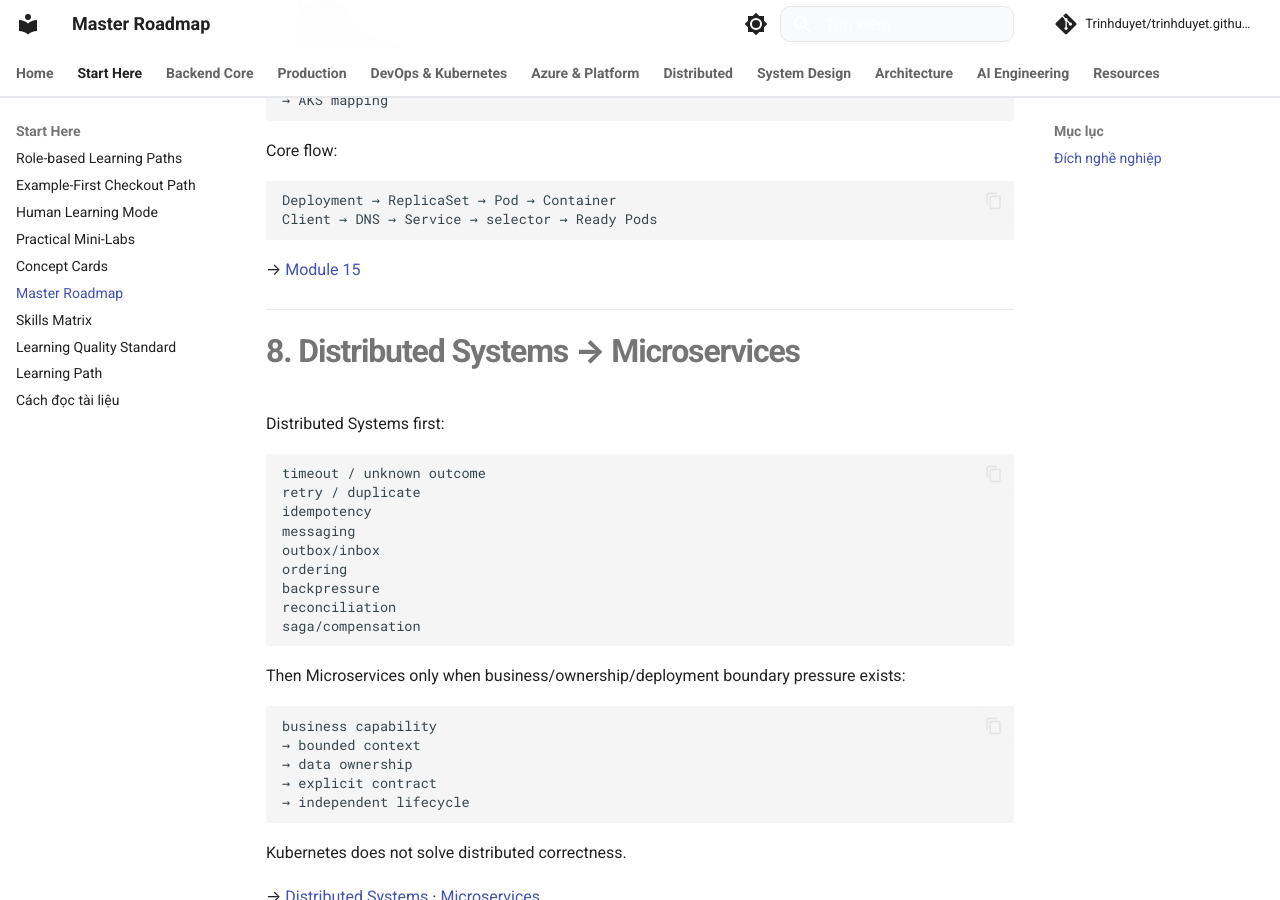
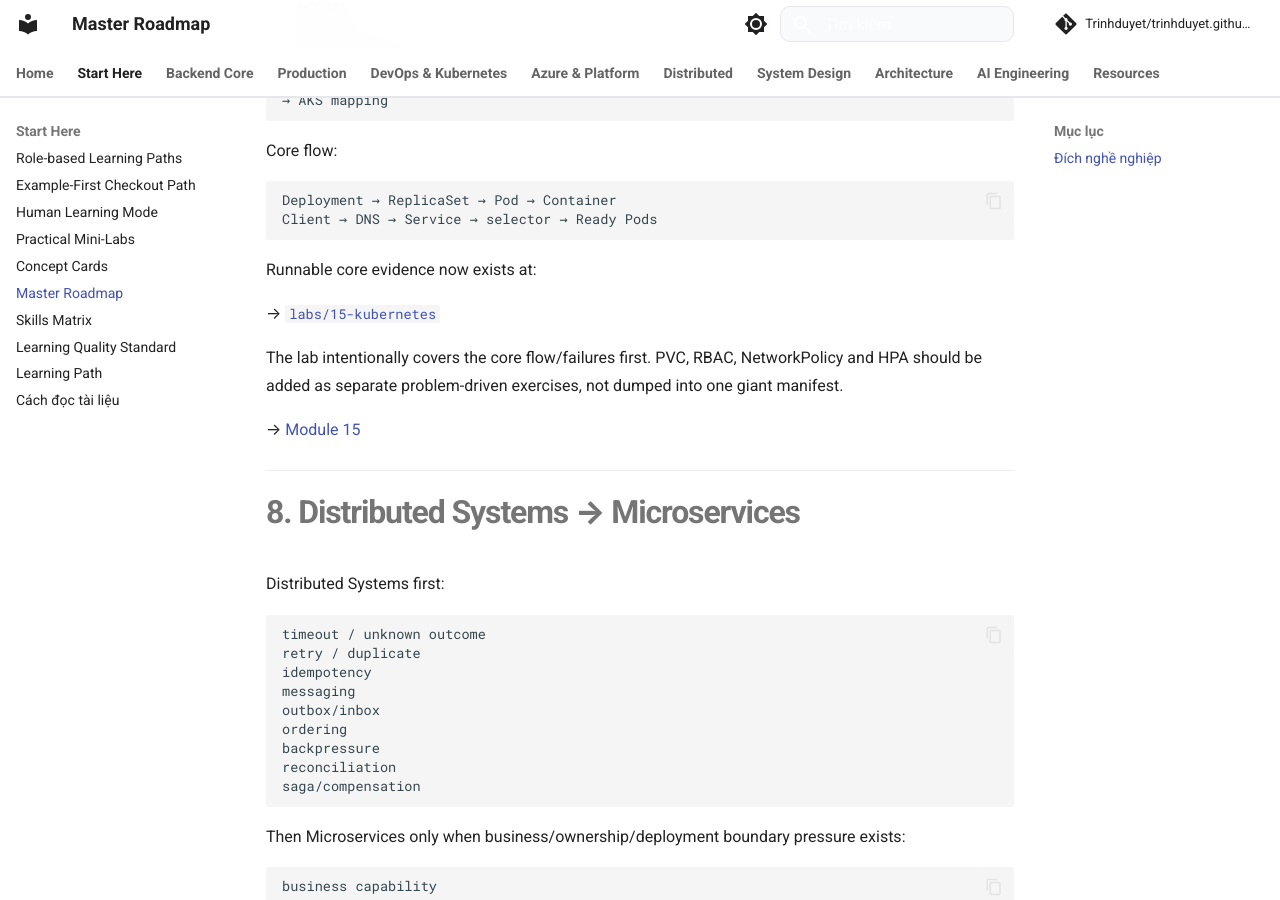
Before and after one commit to Trinhduyet/trinhduyet.github.io, an MkDocs documentation site: the page built from docs/00-roadmap/master-roadmap.md, in a window 1280 px wide and 900 px high, scrolled down 6132 px. Built offline with MkDocs 1.6.1 and Material for MkDocs 9.7.7, drawn with Linux system fonts in a browser that asks for light colours; comment, search, counter and statistics services are not loaded; some of the changed text lies outside the part shown.

Commit message:
docs(roadmap): include Kubernetes core lab in master maturity map

````diff
--- a/docs/00-roadmap/master-roadmap.md
+++ b/docs/00-roadmap/master-roadmap.md
@@ -113,7 +113,7 @@
 | 12 Docker | build/runtime/network/storage/resources/security | Deep/Guided | No |
 | 13 DevOps/IaC | CI/CD, artifact promotion, Terraform, recovery | Deep/Guided | No |
 | 14 Azure | service selection/config/cost/reliability/.NET architecture | Deep handbook | No |
-| 15 Kubernetes | reconciliation, workloads/network/storage/security/debugging/AKS | Deep/Guided | No |
+| 15 Kubernetes | reconciliation, workloads/network/storage/security/debugging/AKS | Deep/Guided | **Yes — core** |
 | 17 Distributed Systems | partial failure, idempotency, messaging, outbox/saga/backpressure | Deep/Guided | No |
 | 18 Microservices Architecture | boundaries, data ownership, saga, deployment/migration | Deep/Guided | No |
 | 19 AI Engineering | models/tools/RAG/eval/security/operations | Deep/Guided | No |
@@ -258,6 +258,12 @@
 Client → DNS → Service → selector → Ready Pods
 ```
 
+Runnable core evidence now exists at:
+
+→ [`labs/15-kubernetes`](https://github.com/Trinhduyet/trinhduyet.github.io/tree/main/labs/15-kubernetes)
+
+The lab intentionally covers the core flow/failures first. PVC, RBAC, NetworkPolicy and HPA should be added as separate problem-driven exercises, not dumped into one giant manifest.
+
 → [Module 15](../15-kubernetes/README.md)
 
 ---
@@ -392,6 +398,7 @@
 labs/02-linux-git-networking
 labs/03-dotnet
 labs/04-backend
+labs/15-kubernetes
 ```
 
 ## Documented project/evidence targets
@@ -402,7 +409,7 @@
 |---|---|---|
 | Production Backend | 05–08 | schema/tests/OpenAPI/query plan |
 | Production Delivery | 09–13 | security/load/cache/Docker/CI evidence |
-| Kubernetes App | 15 | manifests + failures + rollout/debug |
+| Kubernetes extensions | 15 | ConfigMap/Secret, RBAC, PVC, NetworkPolicy, HPA scenarios beyond core lab |
 | Distributed Checkout | 17–18 | outbox/dedup/UNKNOWN/reconciliation |
 | Azure .NET Platform | 14 | IaC + network/identity/cost/DR |
 | Enterprise AI Assistant | 19 | AuthZ/RAG/tools/eval/telemetry |
````
